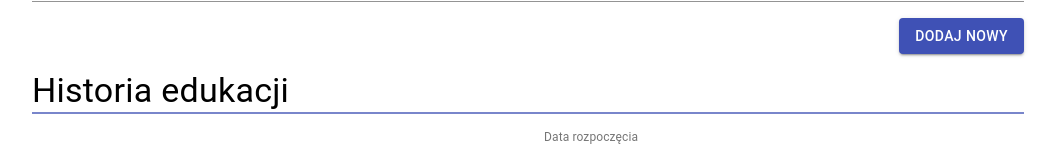
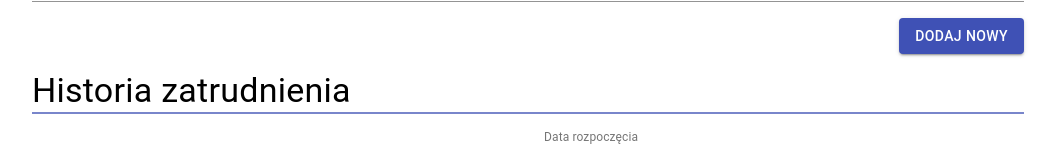
Before and after one commit to testdoittechnology/front-end-recruitment-task, a React (Create React App) app: page / in a window 1280 px wide. Shown: the part 638-790 px from the top of the page, without its empty margins (112-1168 px from the left). Built offline with nearby package versions, Linux system fonts and the light colour scheme.

Commit message:
education section

```diff
--- a/src/scenes/Home.jsx
+++ b/src/scenes/Home.jsx
@@ -4,9 +4,9 @@ import Tr from 'libs/Translations'
 import Workspace from '../components/Workspace';
 import PersonalDataForm from './components/PersonalDataForm/PersonalDataForm';
 import Divider from '../components/Divider';
-import EducationForm from './components/EducationForm/EducationForm';
 import SkillsForm from './components/SkillsForm/SkillsForm';
 import EmploymentSection from './components/EmploymentForm/EmploymentSection';
+import EducationSection from './components/EducationForm/EducationSection';
 
 const style = theme => ({
 })
@@ -21,8 +21,8 @@ class Home extends React.PureComponent {
 
 				<EmploymentSection />
 
-				<Divider title={Tr('education_history')} />
-				<EducationForm />
+				<EducationSection />
+
 				<Divider title={Tr('skills')} />
 				<SkillsForm />
 			</Workspace>
--- a/src/scenes/components/EducationForm/EducationForm.jsx
+++ b/src/scenes/components/EducationForm/EducationForm.jsx
@@ -28,11 +28,9 @@ class EducationForm extends React.PureComponent {
 	}
 
 	handleAddNew = () => {
-		// EmploymentService.addNew();
 	}
 
 	handleDeleteClick = () => {
-		// EmploymentService.delete(this.props.id);
 	}
 
 	CreateInputsTab = () => {
--- /dev/null
+++ b/src/scenes/components/EducationForm/EducationSection.jsx
@@ -0,0 +1,61 @@
+import React from 'react'
+import PropTypes from 'prop-types'
+import { withStyles } from '@material-ui/core'
+import Divider from '../../../components/Divider';
+import Tr from 'libs/Translations'
+import { connect } from 'react-redux'
+import { setStoreValue } from '../../../redux/action';
+import EducationForm from './EducationForm';
+
+const style = theme => ({
+})
+
+class EducationSection extends React.PureComponent {
+
+	constructor(props) {
+		super(props);
+		props.setStore('employmentEducationFormSize', props.size)
+	}
+
+	createForms = () => {
+		const { employmentEducationFormSize } = this.props;
+		return new Array(employmentEducationFormSize).fill(0).map((x, i) => {
+			return [
+				i !== 0 ? <Divider key={'d' + i} dotted /> : '',
+				<EducationForm
+					key={i}
+					id={'' + i}
+					isLast={i >= employmentEducationFormSize - 1}
+					isSingle={ employmentEducationFormSize === 1}
+				/>
+			]
+		})
+	}
+
+	render() {
+		return (
+			<div>
+				<Divider title={Tr('employment_history')} />
+				{this.createForms()}
+			</div>
+		)
+	}
+}
+
+EducationSection.propTypes = {
+	size: PropTypes.number,
+}
+
+EducationSection.defaultProps = {
+	size: 1,
+}
+
+const mapStateToProps = (state) => ({
+	employmentEducationFormSize: state.store.employmentEducationFormSize
+})
+
+const mapDispatchToProps = dispatch => ({
+	setStore: (id, value) => dispatch(setStoreValue(id, value))
+})
+
+export default connect(mapStateToProps, mapDispatchToProps)(withStyles(style)(EducationSection))
--- a/src/services/EmploymentService.jsx
+++ b/src/services/EmploymentService.jsx
@@ -9,7 +9,8 @@ class EmploymentService {
 		'pageAddress',
 		'description',
 		'employmentDateBegin',
-		'employmentDateEnd'
+		'employmentDateEnd',
+		'employmentCheckbox',
 	]
 
 	delete = id => {
```
